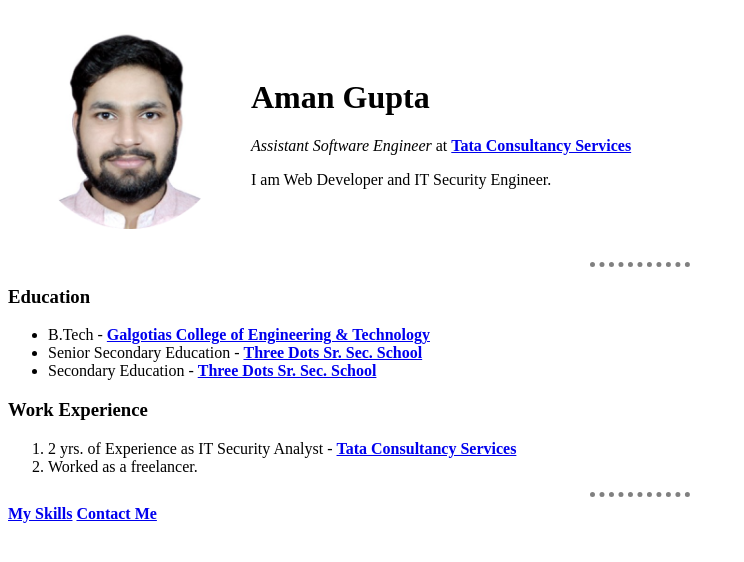
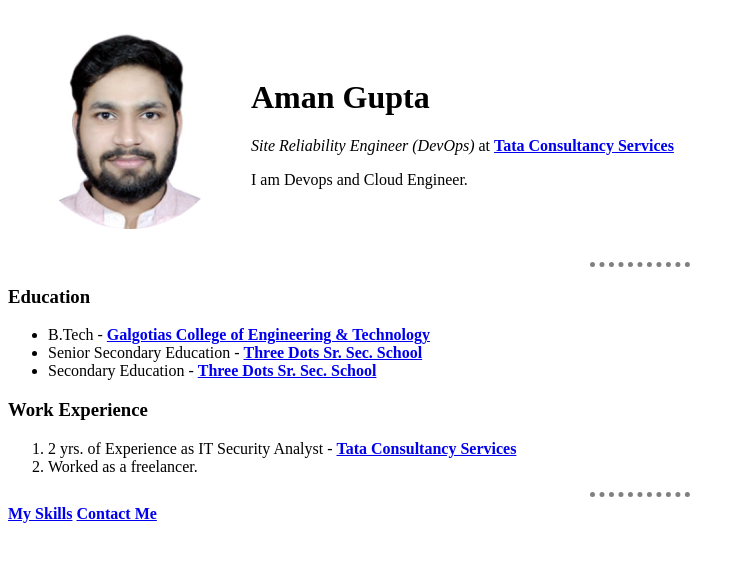
Before and after one commit to amangupta062/cv, a plain HTML site: page index.html in a window 1280 px wide. Shown: the whole page, without its empty margins (0-744 px from the left). Drawn offline with Linux system fonts and the light colour scheme.

Commit message:
Update index.html

```diff
--- a/index.html
+++ b/index.html
@@ -12,8 +12,8 @@
             <td><img src="image/aman.png" alt="aman profile picture" style="width:200px;height:200px;"></td>
         <td>
             <h1>Aman Gupta</h1>
-            <p><em>Assistant Software Engineer</em> at <strong><a href="https://www.tcs.com/" target="_blank">Tata Consultancy Services</a></strong></p>
-            <P>I am Web Developer and IT Security Engineer.</P>
+            <p><em>Site Reliability  Engineer (DevOps) </em> at <strong><a href="https://www.tcs.com/" target="_blank">Tata Consultancy Services</a></strong></p>
+            <P>I am Devops and Cloud Engineer.</P>
         </td>
         </tr>
     </table>
```
